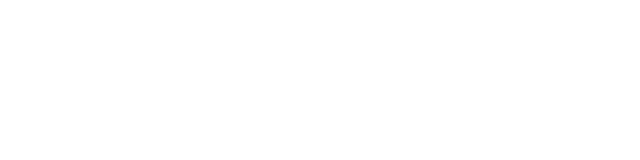
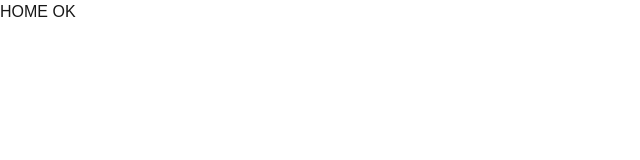
Before and after one commit to bamzrc23/bingo-online, a Next.js app: page / in a window 1280 px wide. Before the commit this address had no page. Shown: the top 160 px of the page, without its empty margins (0-640 px from the left). Built offline with nearby package versions, Linux system fonts and the light colour scheme.

Commit message:
test home route

```diff
--- a/app/page.tsx
+++ b/app/page.tsx
@@ -1,5 +1,3 @@
-import { redirect } from 'next/navigation'
-
 export default function Home() {
-  redirect('/admin/numbers')
+  return <h1>HOME OK</h1>
 }
```
